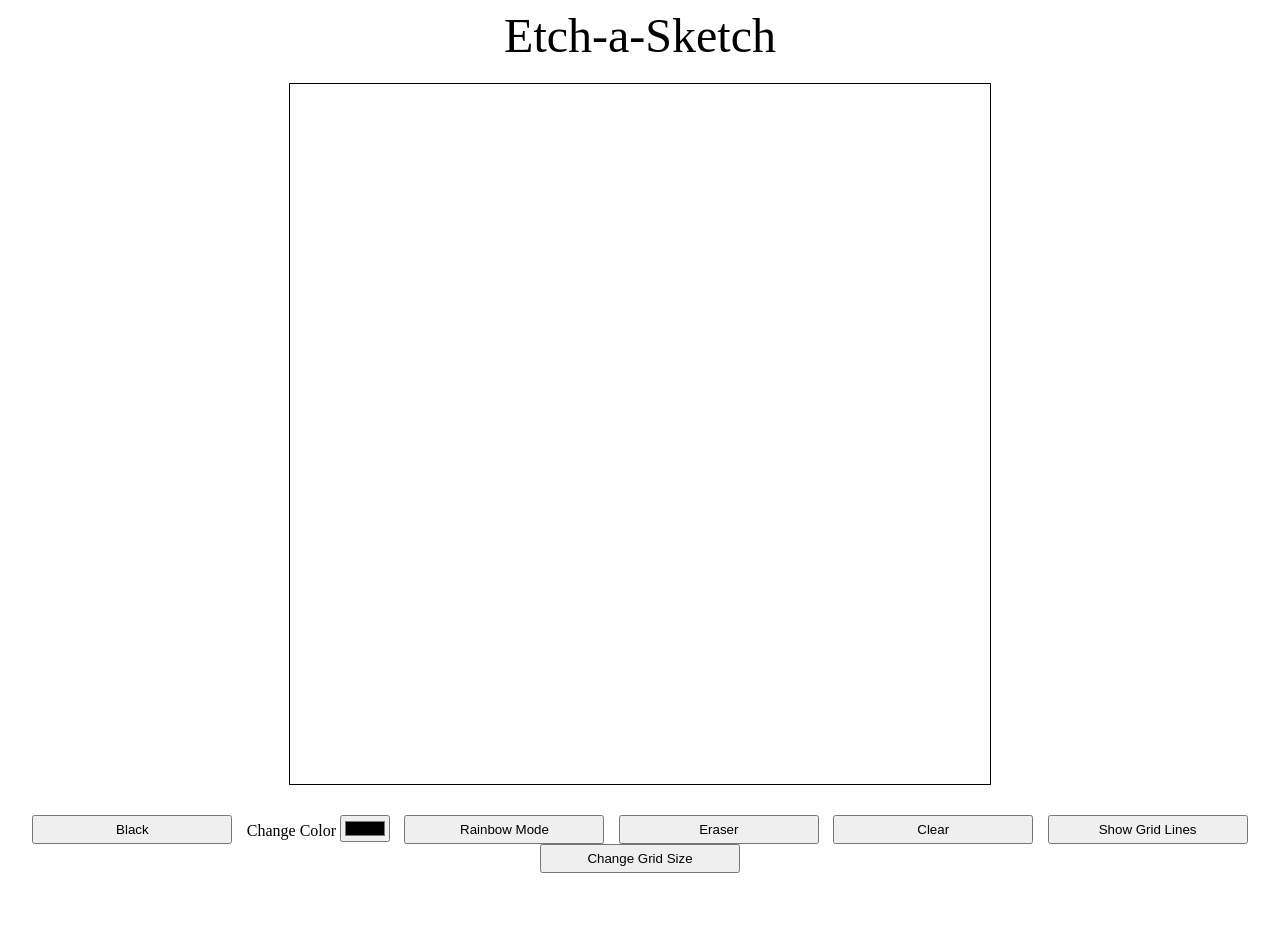
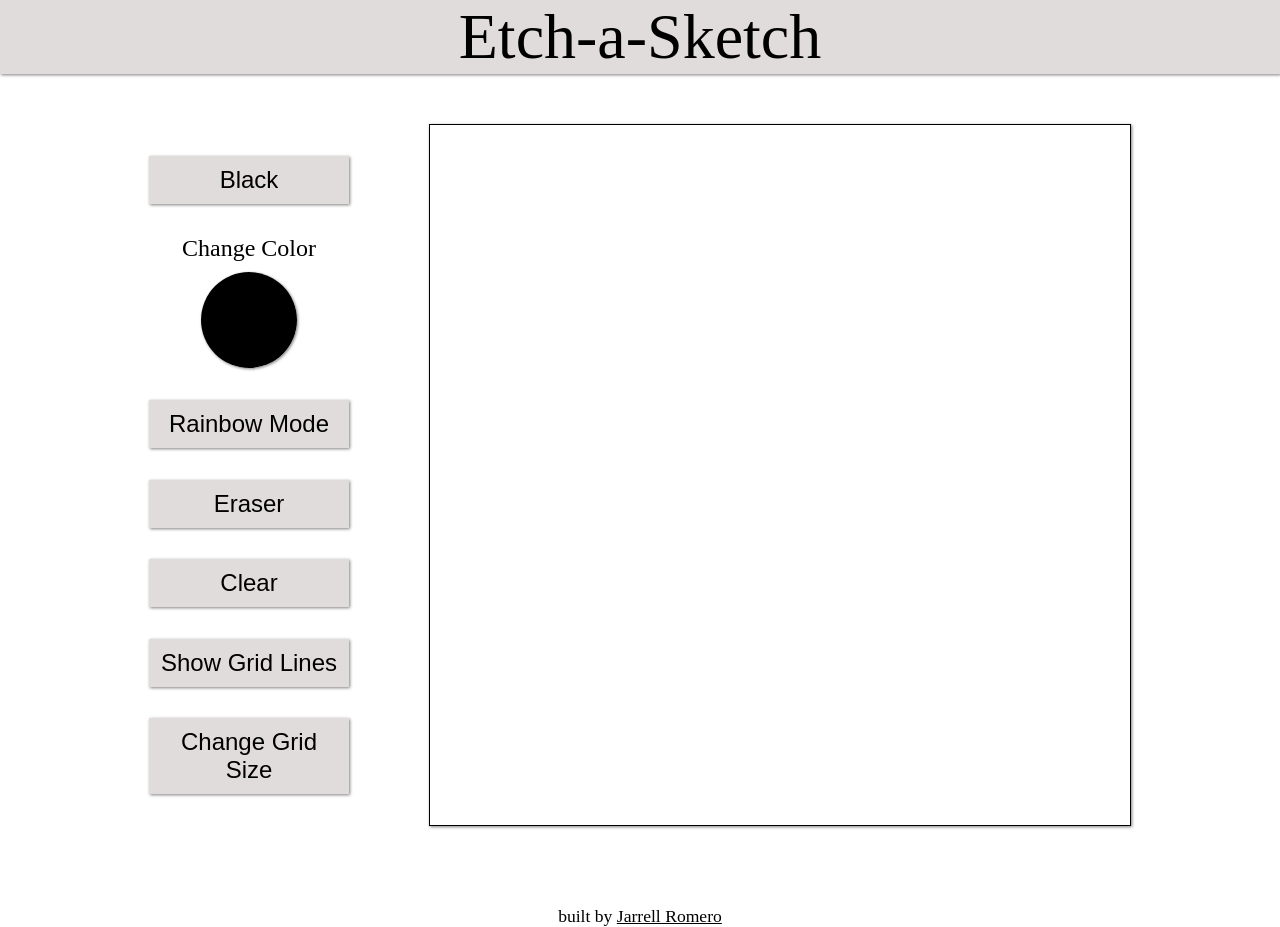
Before and after one commit to Jarrell21/etch-a-sketch, a plain HTML site: page index.html in a window 1280 px wide. Before the commit the page ends 903 px from the top, so only its background shows below. Drawn offline with Linux system fonts and the light colour scheme.

Commit message:
Update user interface

```diff
--- a/index.html
+++ b/index.html
@@ -9,12 +9,13 @@
     <script src="script.js" defer></script>
   </head>
   <body>
-    <div class="title">Etch-a-Sketch</div>
-    <div class="container"></div>
+    <header>Etch-a-Sketch</header>
+    <div class="main">
       <div class="btns">
         <button id="black">Black</button>
-      <div>
+        <div id="change-color">
           <label for="colorpicker">Change Color</label>
+          <div class="wrapper">
             <input
               type="color"
               name="colorpicker"
@@ -22,11 +23,17 @@
               value="#000000"
             />
           </div>
+        </div>
         <button id="rainbow-mode">Rainbow Mode</button>
         <button id="eraser">Eraser</button>
         <button id="clear">Clear</button>
         <button id="show-grid">Show Grid Lines</button>
         <button id="grid-size">Change Grid Size</button>
       </div>
+      <div class="container"></div>
+    </div>
+    <footer>
+      built by <a href="https://github.com/Jarrell21">Jarrell Romero</a>
+    </footer>
   </body>
 </html>
--- a/styles.css
+++ b/styles.css
@@ -3,31 +3,95 @@
   --grid-cols: 1;
 }
 
+* {
+  margin: 0;
+}
+
+header {
+  text-align: center;
+  font-size: 4em;
+  margin-bottom: 50px;
+  background-color: rgb(224, 220, 220);
+  box-shadow: 1px 1px 3px 0px grey;
+}
+
+.main {
+  height: 100%;
+  width: 100%;
+  display: flex;
+  justify-content: center;
+  gap: 80px;
+}
+
 .container {
-  width: 700px;
+  min-width: 700px;
   height: 700px;
-  margin: 0 auto;
   display: grid;
   grid-template-columns: repeat(var(--grid-cols), 1fr);
   grid-template-rows: repeat(var(--grid-rows), 1fr);
   border: solid black 1px;
-}
-
-.title {
-  text-align: center;
-  font-size: 3em;
-  margin-bottom: 20px;
+  box-shadow: 1px 1px 3px 0px grey;
 }
 
 .btns {
   display: flex;
+  flex-direction: column;
   flex-wrap: wrap;
   justify-content: space-evenly;
-  margin: 20px auto;
-  padding: 10px;
+  align-items: center;
+  font-size: 1.5em;
 }
 
-.btns > button {
-  padding: 5px;
+button {
   width: 200px;
+  font-size: 1em;
+  padding: 10px;
+  background: rgb(224, 220, 220);
+  border: none;
+  box-shadow: 1px 1px 3px 0px grey;
 }
+
+button:hover {
+  cursor: pointer;
+  transform: scale(1.1);
+}
+
+#change-color {
+  display: flex;
+  flex-direction: column;
+  align-items: center;
+  gap: 10px;
+}
+
+#colorpicker {
+  padding: 0;
+  height: 150%;
+  width: 150%;
+  margin: -25%;
+}
+
+#colorpicker:hover {
+  cursor: pointer;
+}
+
+.wrapper {
+  overflow: hidden;
+  height: 4em;
+  width: 4em;
+  border-radius: 50%;
+  box-shadow: 1px 1px 3px 0px grey;
+}
+
+.wrapper:hover {
+  transform: scale(1.1);
+}
+
+footer {
+  text-align: center;
+  font-size: 1.1em;
+  margin-top: 80px;
+}
+
+a {
+  color: black;
+}
```
Lines whose indentation alone changed are shown as unchanged.
